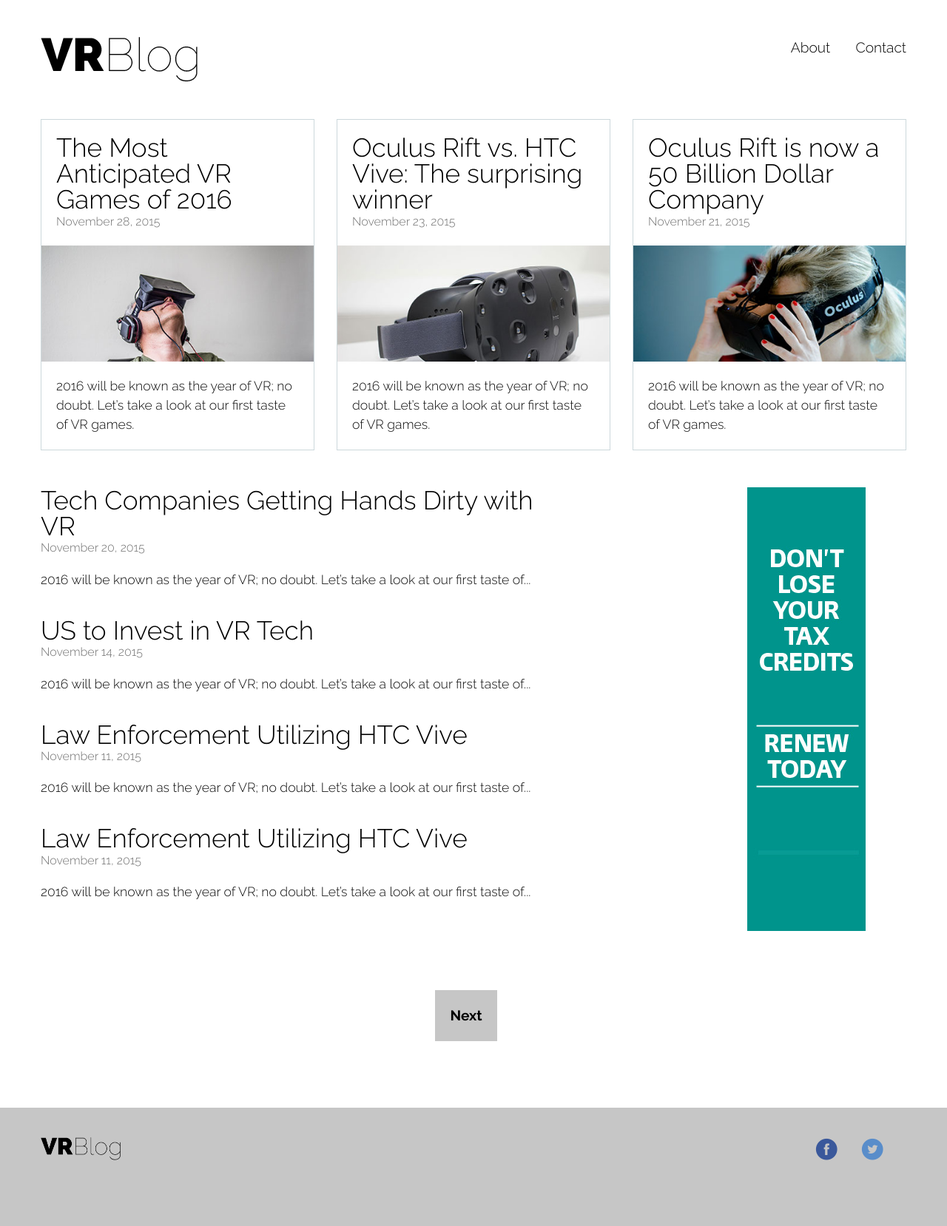
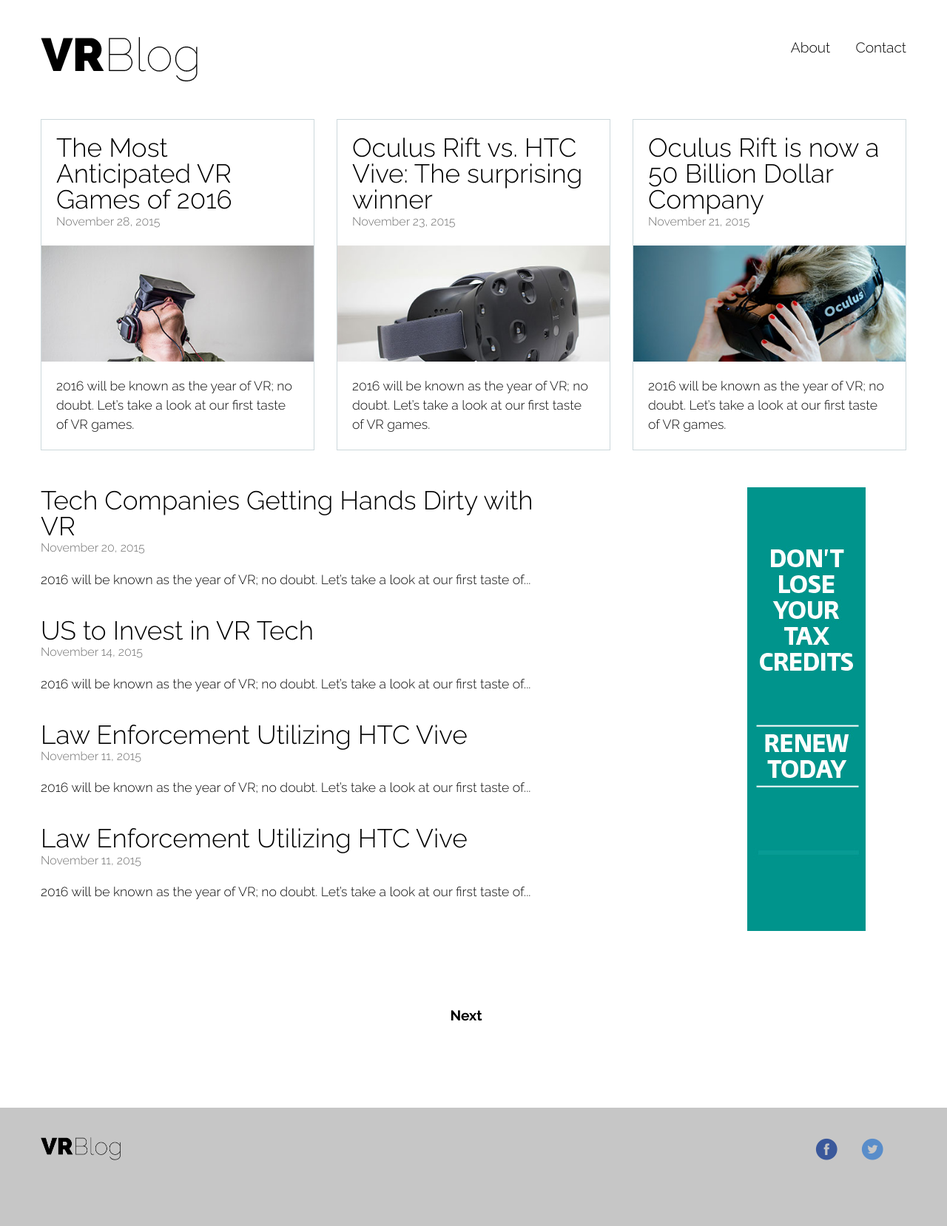
Before and after one commit to chris-plonka/chris, a Jekyll site: the page built from index.html, in a window 1280 px wide. Shown: the whole page at 74% size. Built offline with Jekyll 4.4.1, drawn with Linux system fonts in a browser that asks for light colours; the list of posts is cut into pages by our own code.

Commit message:
Update _layout.scss

```diff
--- a/_sass/_layout.scss
+++ b/_sass/_layout.scss
@@ -162,7 +162,7 @@
     font-weight:bold;
     margin: $main-padding * 2 $main-padding $main-padding * 2 0;
     display:inline-block;
-    background:$footer-color;
+  /*  background:$footer-color; */
     padding: $main-padding;
 }
 
```
